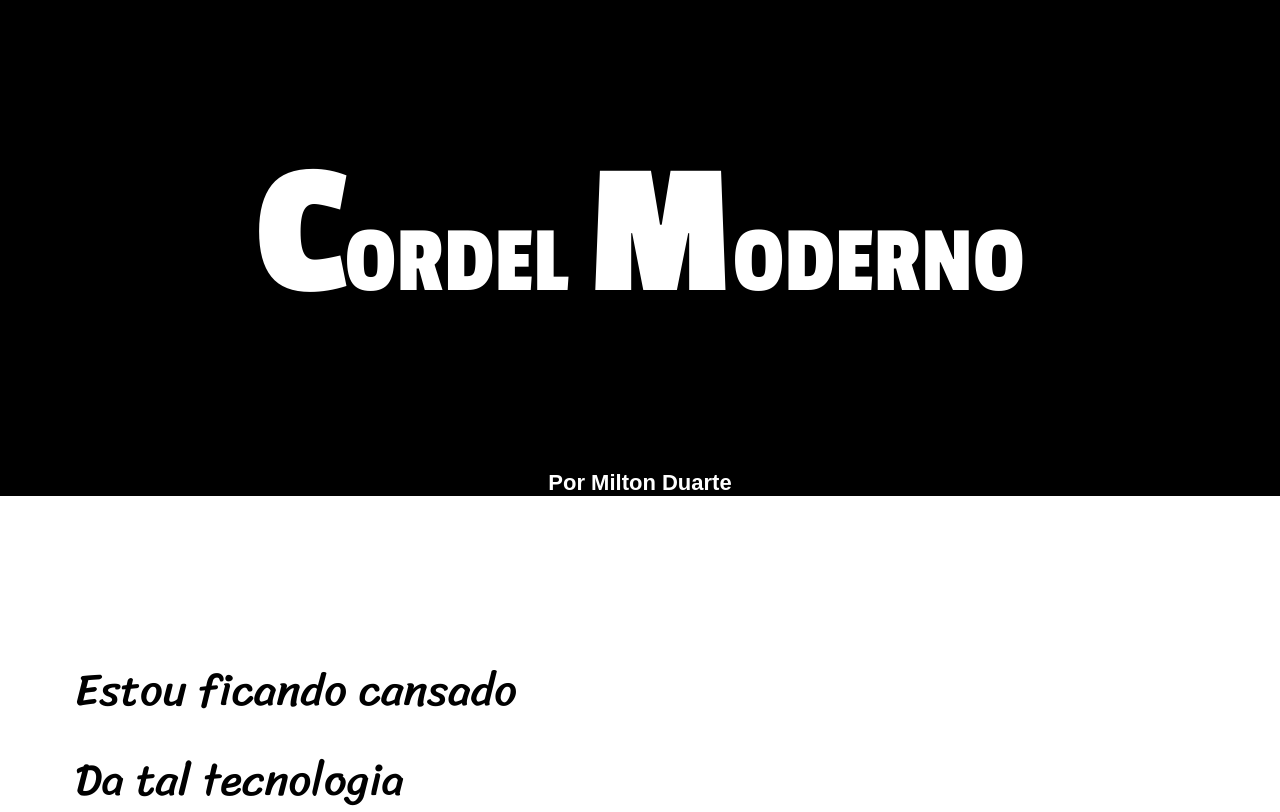
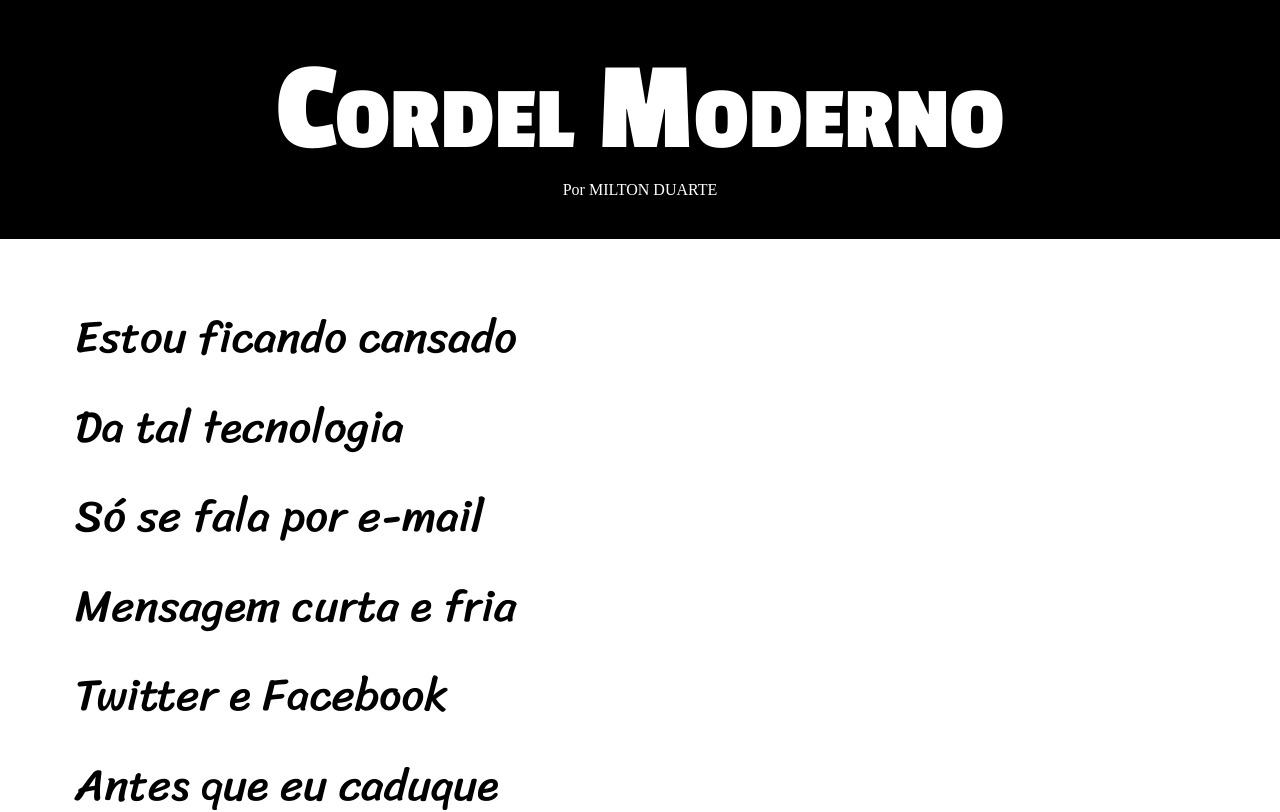
Before and after one commit to MarceloRoldo/HTML--CSS, a plain HTML site: page desafio12/index.html in a window 1280 px wide. Shown: the top 812 px of the page. Drawn offline with Linux system fonts and the light colour scheme; a web font is replaced by a local one.

Commit message:
atualização melhorando tudo

```diff
--- a/desafio12/estilocss.css
+++ b/desafio12/estilocss.css
@@ -5,87 +5,35 @@
 
 
 @import url('https://fonts.googleapis.com/css2?family=Noto+Serif+TC:wght@200..900&family=Passion+One:wght@400;700;900&family=Slabo+13px&family=Sriracha&display=swap');
-
-html, body {
+* {
     margin: 0;
     padding: 0;
-    height: 100%;
 }
-/*
-header{
-    height: 30vh;
-    font-size: clamp(2vw, 9vw, 17vw);
+html, body {
 
-    margin: -22px -8px -16px;
-    background-color: rgb(0, 0, 0);
-    color: white;
-    text-align: center;
-    position: relative;
+    min-height: 100vh;
 }
 
-header h1{
-    width: 1050px;
-    font-size: clamp(2vw, 8vw, 18vw);
-    font-family: "Passion One", serif;
-    background-color: rgb(5, 49, 49);
-    position: absolute;
-    left: 50%;
-    top: 50%;
-    transform: translate(-50%, -100%);
 
-} */
 
-/*
-header h1{
-    font-size: clamp(2vw, 8vw, 18vw);
-    font-family: "Passion One", serif;
+header {
+    margin: 0px;
     background-color: black;
     color: white;
     text-align: center;
-    border: 70px, solid, black;
-    margin-top: 0px;
-} */
 
- h1.final {
-    font-size: 100px;
-    position: absolute;
-    left: 30%;
-    top: 30%;
-    transform: translate(-10%, -50%);
- }
-
- header {
-    height: auto;
-
-    font-size: clamp(2vw, 7.5vw, 15vw);
-    font-family: "Passion One", serif;
-    background-color: rgb(0, 0, 0);
-    color: white;
-    text-align: center;
-    border: 1px, solid, black;
-
-
+    h1{
+        padding-top: 40px;
+        font-size: 10vw;
+        font-family: "Passion One", serif;
+        font-variant: small-caps;
+        font-weight: bolder;
+    }
+    p{
+        padding-bottom: 40px;
+    }
 
  }
-h1.inicial {
-    display: inline-block;
-
-
-}
-
- h6{
-    width: 100vw;
-    display: inline-block;
-    background-color: #000000;
-    font-size: 22px;
-    font-family: Arial, Helvetica, sans-serif;
-    text-align: center;
-    color: rgb(255, 255, 255);
-    border-top: 20px;
-    margin-top: 0px;
-
-}
-
 
 div.primeira-estrofe{
     padding-left: 25px;
@@ -102,11 +50,13 @@ div.primeira-estrofe{
 
 section.segunda-estrofe {
     background-image: url(midia/background001.jpg);
-    max-height: 120vh;
-    min-height: auto;
-    background-position: right center;
+    padding-top: 10vh;
+    padding-bottom: 10vh;
+
+
     background-size: cover;
     background-attachment: fixed;
+    box-shadow: inset 6px 6px 13px 0px rgba(0, 0, 0, 0.699);
 
 }
 
@@ -138,11 +88,11 @@ p.terceiro-texto {
 
 section.quarta-estrofe {
     background-image: url(midia/background002.jpg);
-    max-height: auto;
-    min-height: auto;
+    padding-top: 10vh;
+    padding-bottom: 10vh;
     background-attachment: fixed;
     background-position: left center;
-
+    box-shadow: inset 6px 6px 13px 0px rgba(0, 0, 0, 0.699);
 
 }
 
--- a/desafio12/index.html
+++ b/desafio12/index.html
@@ -12,13 +12,13 @@
 </head>
 <body>
     <header>
-      <h1 class="final"><h1 class="inicial">C</h1>ORDEL <h1 class="inicial">M</h1>ODERNO </h1>
+    <h1> Cordel Moderno</h1>
+    <p>Por MILTON DUARTE</p>
 
 
 
     </header>
     <main>
-        <h6>Por <strong>Milton Duarte</strong></h6>
         <div class="primeira-estrofe">
 
             <p>
--- a/testes/style.css
+++ b/testes/style.css
@@ -19,6 +19,19 @@ header {
         font-weight: 800;
     }
 }
+
+main {
+    h1{
+        font-family: Arial, Helvetica, sans-serif;
+        font-variant: small-caps;
+        font-weight: 800;
+    }
+    .classe{
+        height: 10vh;
+        background-color: aqua;
+        text-align: center;
+    }
+}
 section {
     width: 1000px;
     height: 900px;
```
Also changed, not shown: desafio12-guanabarra/stilo/style.css (+2 -9 lines), testes/index.html (+8 -2 lines).
